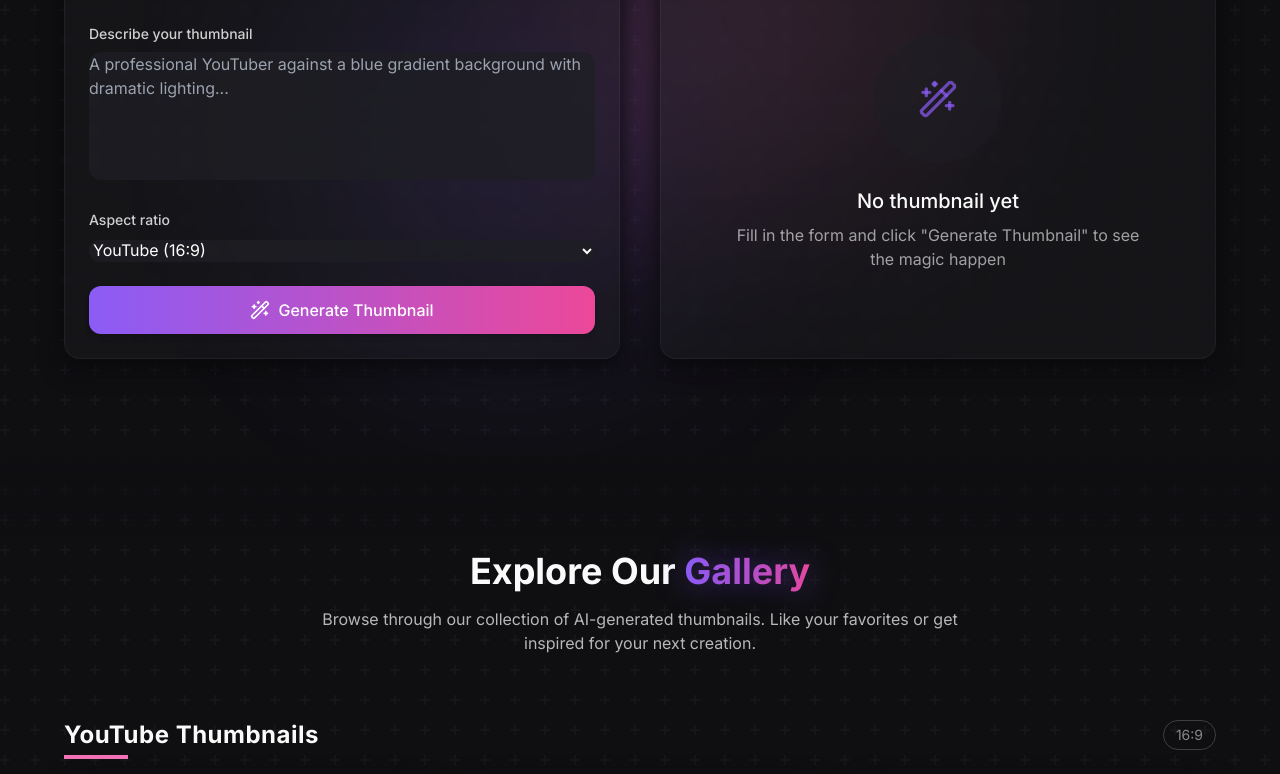
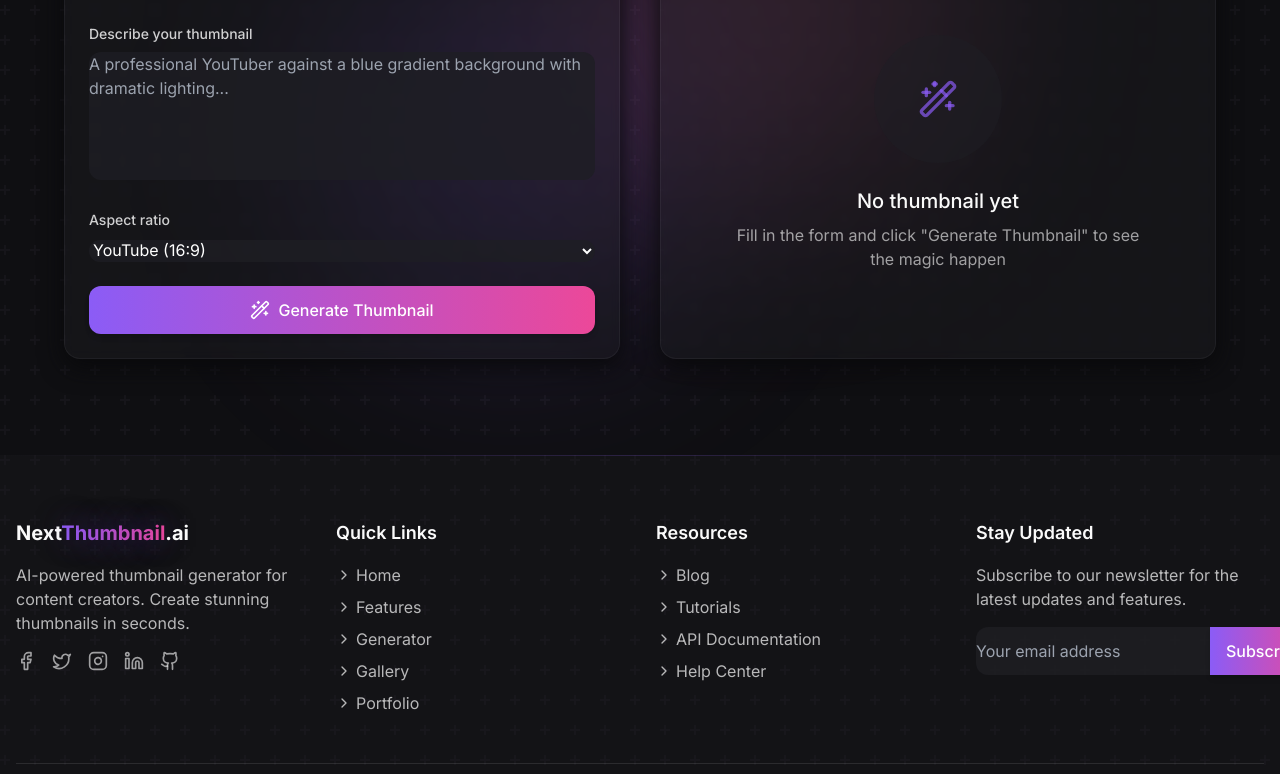
Before and after one commit to Durgaprasad-Developer/NextThumbnail.ai, a React (Vite) app: page / in a window 1280 px wide. Shown: the part 2005-2779 px from the top of the page. Built offline with nearby package versions, Linux system fonts and the light colour scheme.

Commit message:
Update Index.tsx

```diff
--- a/src/pages/Index.tsx
+++ b/src/pages/Index.tsx
@@ -41,8 +41,8 @@ const Index = () => {
         <Hero />
         <Features />
         <Generator />
-        <Gallery />
-        <Portfolio />
+{/*         <Gallery />
+        <Portfolio /> */}
       </main>
       <Footer />
     </div>
```
